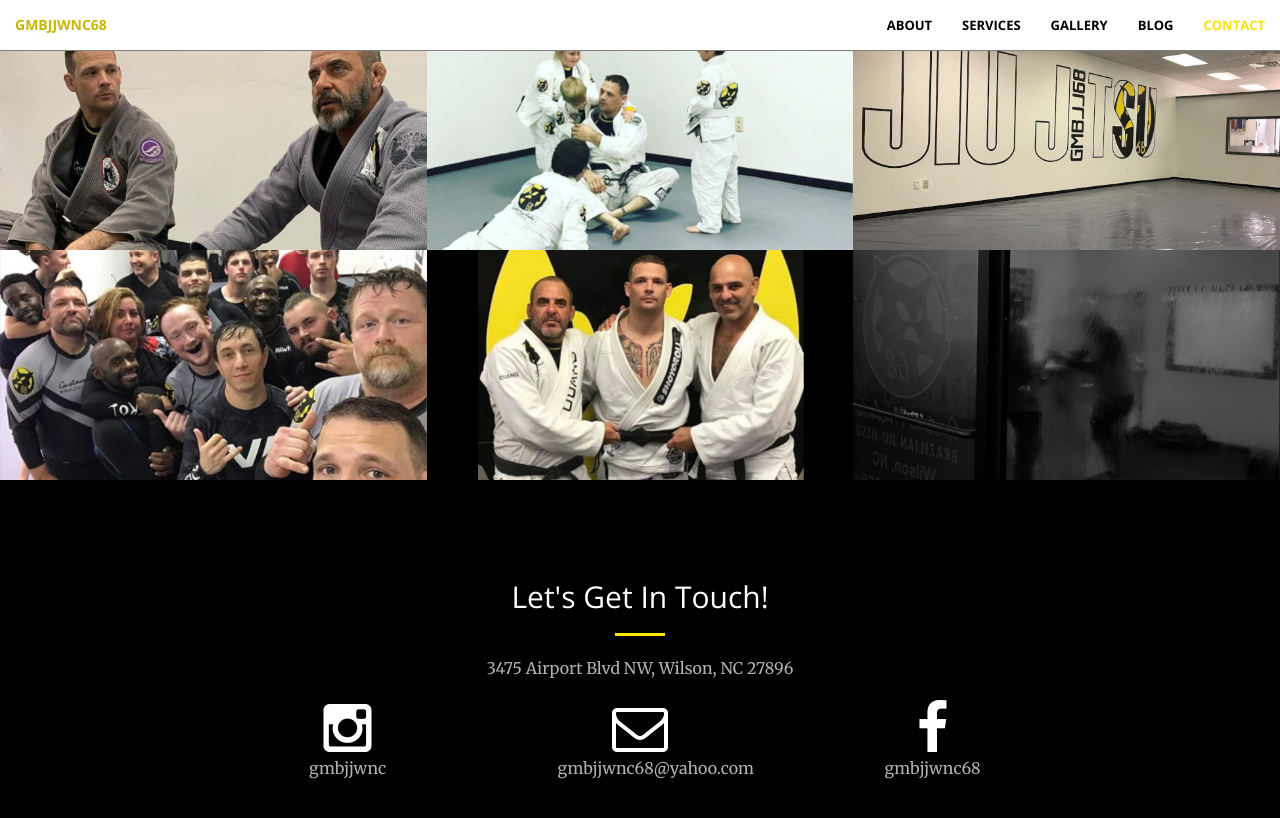
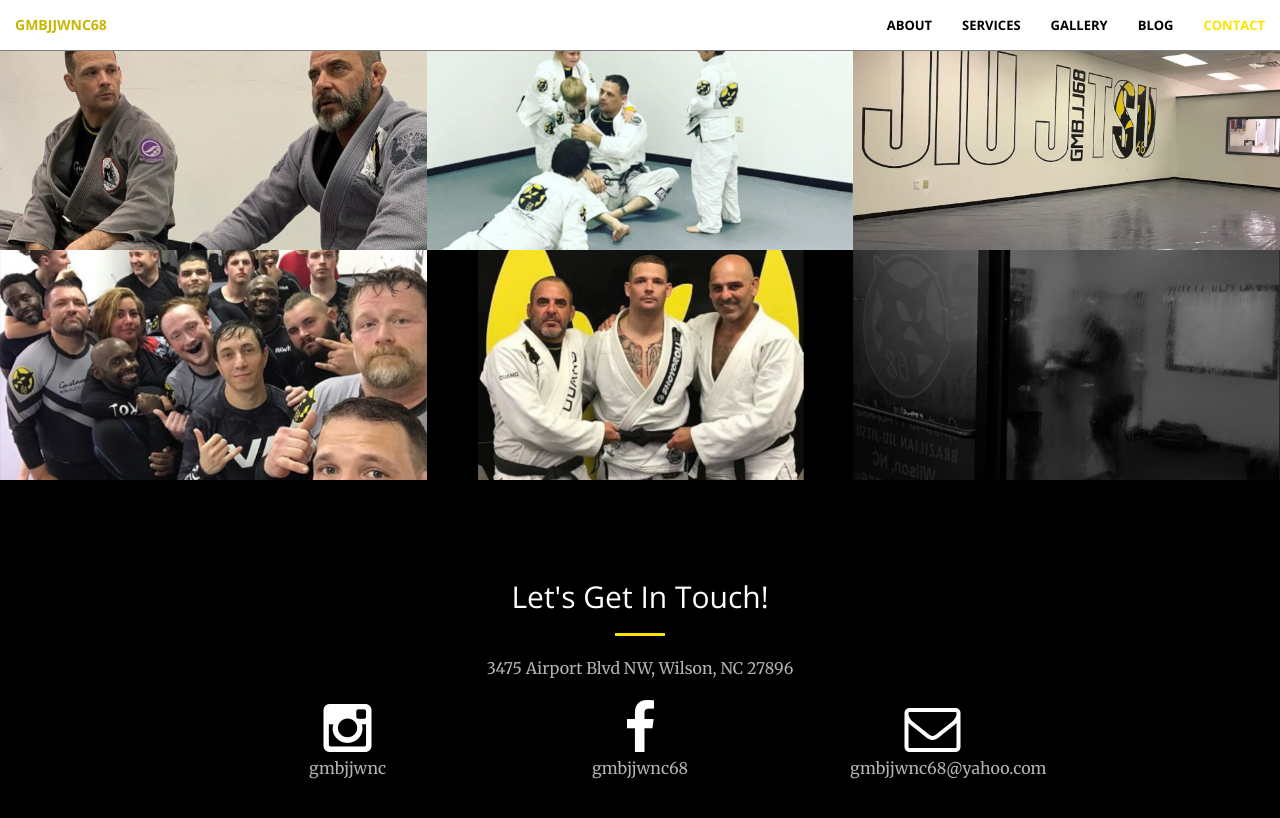
Before and after one commit to gmbjjwnc68/gmbjjwnc68.github.io, a Jekyll site: the page built from index.html, in a window 1280 px wide and 900 px high, scrolled down 1966 px. Shown: the top 818 px of the window. Built offline with Jekyll 4.4.1, drawn with Linux system fonts in a browser that asks for light colours.

Commit message:
Change icon order

```diff
--- a/_includes/contact.html
+++ b/_includes/contact.html
@@ -17,18 +17,18 @@
                 </a>
             </div>
             <div class="col-lg-2 col-lg-offset-1 text-center">
+                <a href="https://facebook.com/{{ site.facebook_username }}">
+                    <i class="fa fa-facebook fa-3x wow bounceIn text-center" data-wow-delay=".1s" style="color:white"></i>
+                    <p class="text-faded">{{ site.facebook_username }}</p>
+                </a>
+            </div>
+            <div class="col-lg-2 col-lg-offset-1 text-center">
                 <!-- col-lg-offset-2 -->
                 <a href="mailto:{{ site.email }}">
                     <i class="fa fa-envelope-o fa-3x wow bounceIn text-center" data-wow-delay=".1s" style="color:white"></i>
                     <p class="text-faded">gmbjjwnc68@yahoo.com</p>
                 </a>
             </div>
-            <div class="col-lg-2 col-lg-offset-1 text-center">
-                <a href="https://facebook.com/{{ site.facebook_username }}">
-                    <i class="fa fa-facebook fa-3x wow bounceIn text-center" data-wow-delay=".1s" style="color:white"></i>
-                    <p class="text-faded">{{ site.facebook_username }}</p>
-                </a>
-            </div>
         </div>
     </div>
 </section>
```
